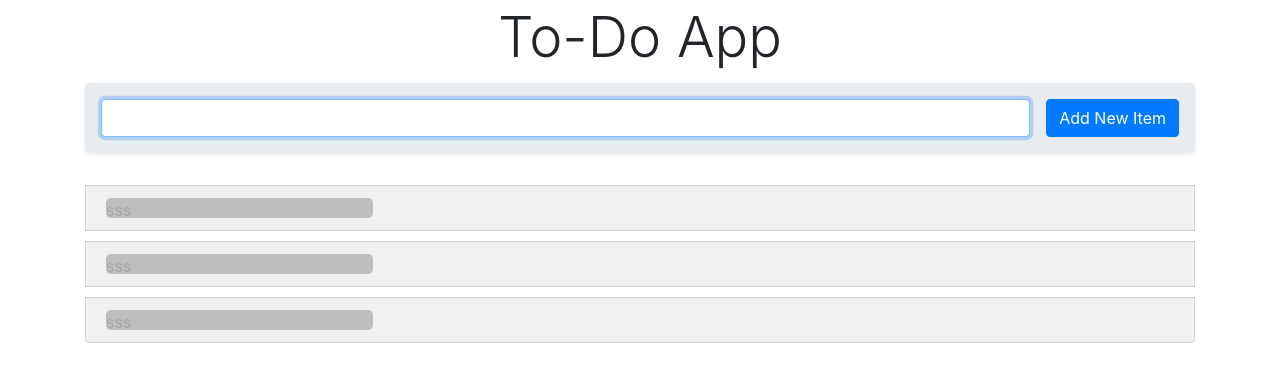
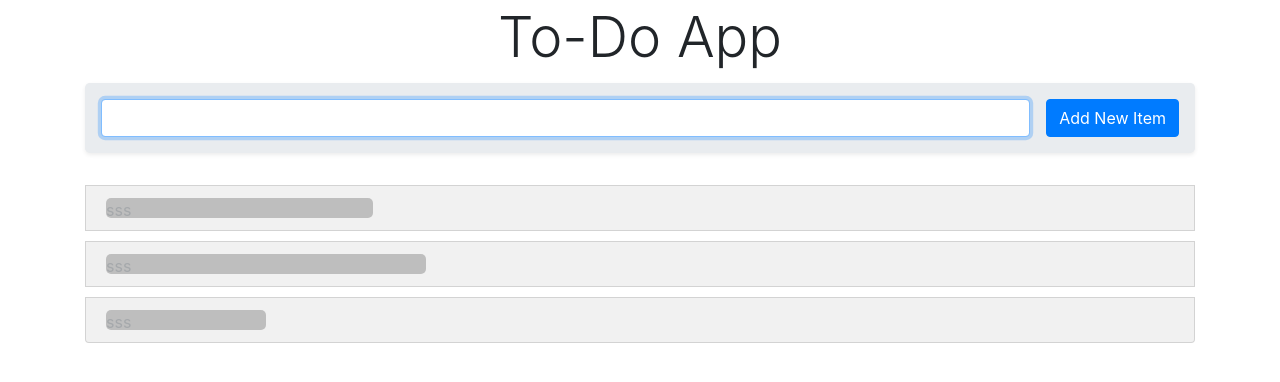
Before and after one commit to karimtoulba/to-do-app, a website: page public/index.html in a window 1280 px wide. Drawn offline with nearby package versions, Linux system fonts and the light colour scheme; no server answers.

Commit message:
Minor tweaks to flasher loading

```diff
--- a/public/index.html
+++ b/public/index.html
@@ -32,13 +32,13 @@
         </template>
         <!-- Start Loading Flasher -->
         <li id="loading-single" class="list-group-item list-group-item-action d-flex align-items-center justify-content-between">
-          <span id="loading-single-span" class="item-text">sss</span>
+          <span id="loading-single-span-one" class="item-text">sss</span>
         </li>
         <li id="loading-single" class="list-group-item list-group-item-action d-flex align-items-center justify-content-between">
-          <span id="loading-single-span" class="item-text">sss</span>
+          <span id="loading-single-span-two" class="item-text">sss</span>
         </li>
         <li id="loading-single" class="list-group-item list-group-item-action d-flex align-items-center justify-content-between">
-          <span id="loading-single-span" class="item-text">sss</span>
+          <span id="loading-single-span-three" class="item-text">sss</span>
         </li>
         <!-- End Loading Flasher -->
       </ul>
--- a/public/style.css
+++ b/public/style.css
@@ -12,7 +12,7 @@
   }
 }
 
-#loading-single-span {
+#loading-single-span-one {
   width: 25%;
   height: 20px;
   background: grey;
@@ -21,7 +21,20 @@
   animation: 0.4s flashingLoad ease-in-out infinite;
 }
 
-.item-text .one {
-  width: 25% !important;
+#loading-single-span-two {
+  width: 30%;
   height: 20px;
+  background: grey;
+  opacity: 30%;
+  border-radius: 5px;
+  animation: 0.4s flashingLoad ease-in-out infinite;
 }
+
+#loading-single-span-three {
+  width: 15%;
+  height: 20px;
+  background: grey;
+  opacity: 30%;
+  border-radius: 5px;
+  animation: 0.4s flashingLoad ease-in-out infinite;
+}
```
